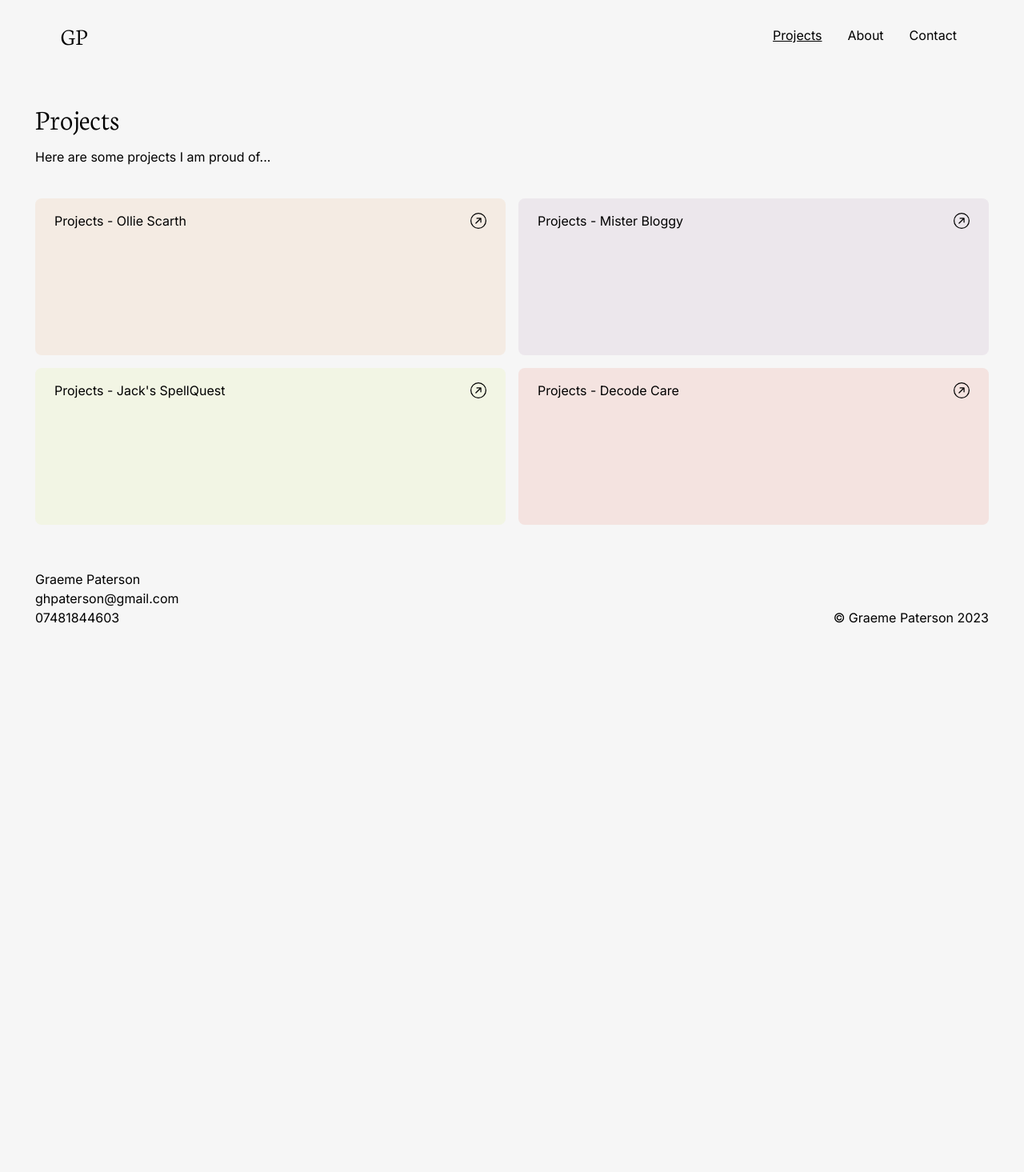
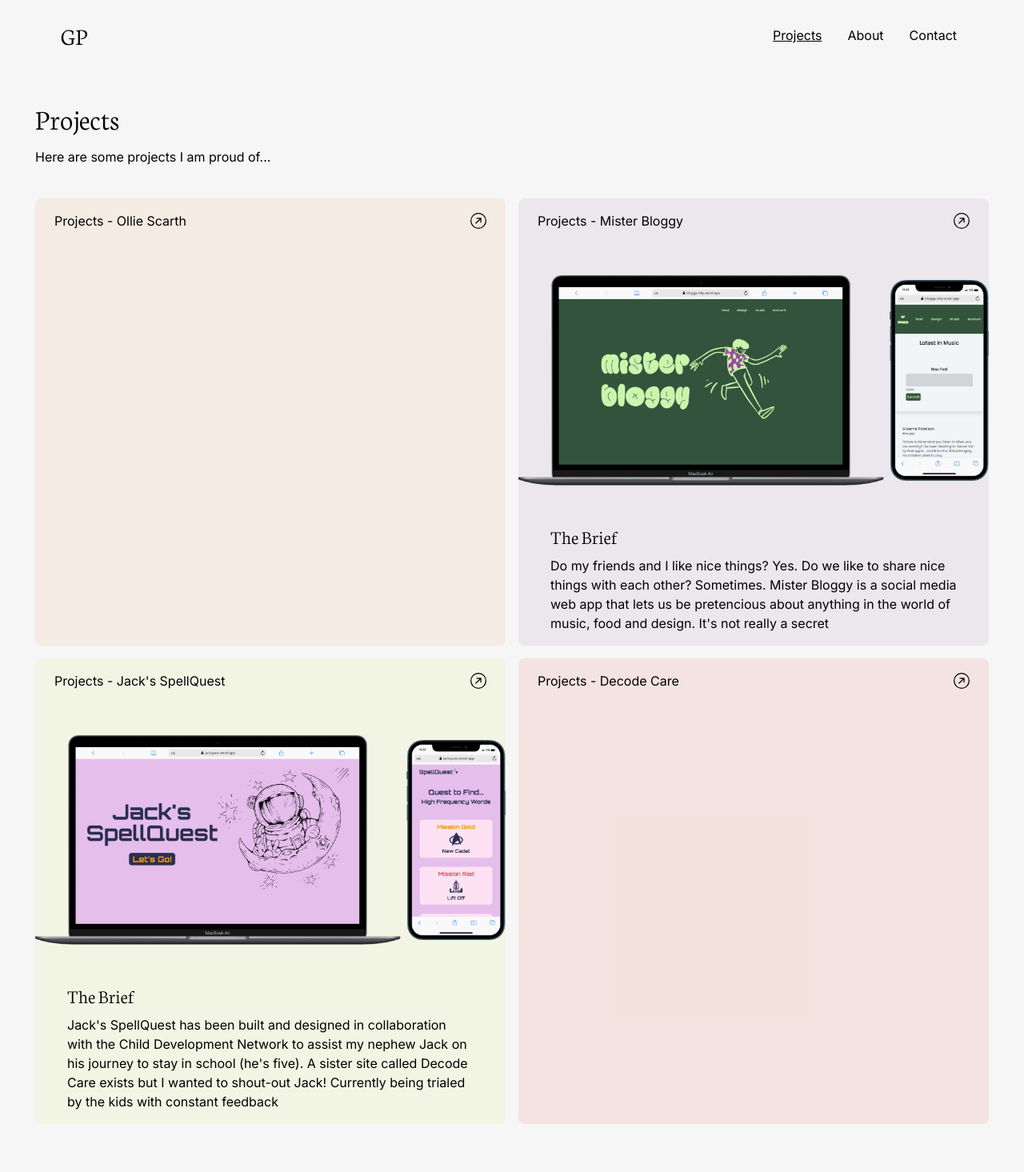
Before and after one commit to ghpaterson/graeme-paterson, a Next.js app: page /projects in a window 1280 px wide. Shown: the top 1465 px of the page at 80% size. Before the commit the page ends 824 px from the top, so only its background shows below. Built offline with nearby package versions, Linux system fonts and the light colour scheme.

Commit message:
added bloggy and spellquest to projects page

```diff
--- a/app/projects/page.js
+++ b/app/projects/page.js
@@ -1,5 +1,6 @@
 import { BsArrowUpRightCircle } from "react-icons/bs";
 import Link from "next/link";
+import Image from "next/image";
 
 export default function Projects() {
   const bloggyURL = "https://bloggy-inky.vercel.app/";
@@ -11,7 +12,7 @@ export default function Projects() {
         <h1 className="text-4xl font-neuton py-4">Projects</h1>
         <p>Here are some projects I am proud of...</p>
       </section>
-      <section className="md:h-[55vh] grid grid-cols-1 md:grid-cols-12 gap-4 py-4">
+      <section className=" grid grid-cols-1 md:grid-cols-12 gap-4 py-4">
         <div className="group col-span-6 bg-sand/30 hover:bg-sand rounded-lg ">
           <div className="flex justify-between py-4 px-6 items-center ">
             <h1>Projects - Ollie Scarth</h1>
@@ -27,6 +28,23 @@ export default function Projects() {
               <BsArrowUpRightCircle className="text-xl group-hover:scale-110" />
             </Link>
           </div>
+          <div className="w-full flex items-center justify-center py-10 px-4 md:px-0">
+            <Image
+              src="/images/BloggyCombo.png"
+              alt="Mister Bloggy Mockup"
+              width={600}
+              height={150}
+            />
+          </div>
+          <div className="md:px-10 md:pb-4">
+            <h1 className="text-2xl font-neuton py-2">The Brief</h1>
+            <p>
+              Do my friends and I like nice things? Yes. Do we like to share
+              nice things with each other? Sometimes. Mister Bloggy is a social
+              media web app that lets us be pretencious about anything in the
+              world of music, food and design. It's not really a secret
+            </p>
+          </div>
         </div>
         <div className="group col-span-6 bg-moss/30 hover:bg-moss rounded-lg ">
           <div className="flex justify-between py-4 px-6 items-center ">
@@ -34,6 +52,24 @@ export default function Projects() {
             <Link href={questURL} target="_blank">
               <BsArrowUpRightCircle className="text-xl group-hover:scale-110" />
             </Link>
+          </div>
+          <div className="w-full flex items-center justify-center py-10 px-4 md:px-0">
+            <Image
+              src="/images/QuestCombo.png"
+              alt="Jacks SpellQuest Mockup"
+              width={600}
+              height={150}
+            />
+          </div>
+          <div className="md:px-10 md:pb-4">
+            <h1 className="text-2xl font-neuton py-2">The Brief</h1>
+            <p>
+              Jack's SpellQuest has been built and designed in collaboration
+              with the Child Development Network to assist my nephew Jack on his
+              journey to stay in school (he's five). A sister site called Decode
+              Care exists but I wanted to shout-out Jack! Currently being
+              trialed by the kids with constant feedback
+            </p>
           </div>
         </div>
         <div className="group col-span-6 bg-melon/30 hover:bg-melon rounded-lg ">
--- a/components/Hero.js
+++ b/components/Hero.js
@@ -27,7 +27,7 @@ export default function Hero() {
         </div>
         <div className="md:col-span-8 grid grid-rows-2 gap-4">
           <div className="row-span-1 rounded-lg">
-            <h3 className="md:pr-20 pl-4 py-6 text-md md:text-3xl font-neuton">
+            <h3 className="md:pr-20 pl-4 py-6 text-md md:text-3xl font-neuton leading-relaxed">
               Hey there, I’m Graeme 👋 Welcome to my personal webspace 🌱{" "}
               <br></br>I like building things, and I’m currently helping to
               build Decode Care. <br></br>
```
Also changed, not shown: public/images/BloggyCombo.png (added), public/images/QuestCombo.png (added).
